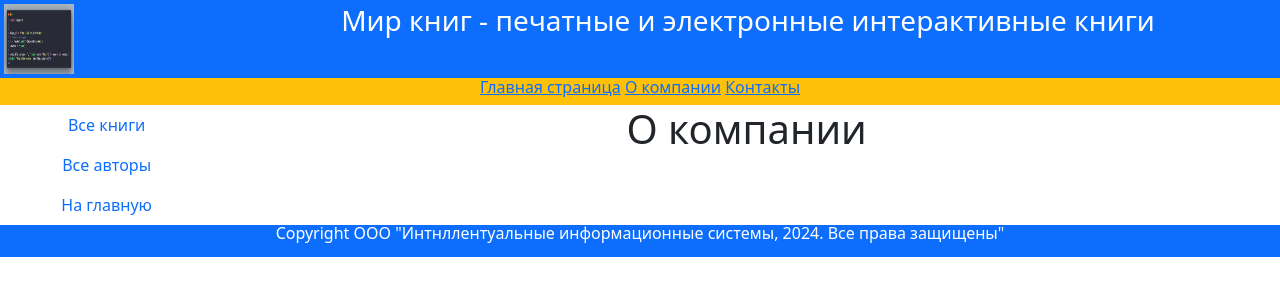
After one commit to OIITuMuCT/WebBooks, a Django app: page /about/ in a window 1280 px wide. The commit adds this page. Shown: the top 300 px of the page. Run offline with Django 4.2, Linux system fonts and the light colour scheme; some libraries are stand-ins or nearby versions.

Commit message:
Добавлены страница about, contact

```diff
--- a/catalog/urls.py
+++ b/catalog/urls.py
@@ -8,4 +8,6 @@ urlpatterns = [
     path('books/<int:pk>/', views.BookDetailView.as_view(), name="book-detail"),
     path('authors/', views.AuthorListView.as_view(), name='authors-list'),
     path('authors/<int:pk>/', views.AuthorDetailView.as_view(), name='authors-detail'),
+    path('about/', views.about, name='about'),
+    path('contact/', views.contact, name='contact'),
 ]
--- a/catalog/views.py
+++ b/catalog/views.py
@@ -5,6 +5,11 @@ from django.views.generic import ListView, DeleteView
 from .models import Book, Author, BookInstance
 
 # Create your views here.
+def about(request):
+    return render(request, 'catalog/about.html', )
+
+def contact(request):
+    return render(request, 'catalog/contact.html')
 
 def index(request):
     text_head = 'На нашем сайте вы можете получить книги в электронном виде'
--- /dev/null
+++ b/templates/catalog/about.html
@@ -0,0 +1,5 @@
+{% extends "catalog/base.html" %}
+
+{% block content %}
+<h1>О компании</h1>
+{% endblock %}
--- a/templates/catalog/base.html
+++ b/templates/catalog/base.html
@@ -23,8 +23,8 @@
         <div class="row bg-warning text-center">
             <h6>
                 <a href="{% url "index" %}">Главная страница</a>
-                <a href="{% url "index" %}">О компании</a>
-                <a href="{% url "index" %}">Контакты</a>
+                <a href="{% url "about" %}">О компании</a>
+                <a href="{% url "contact" %}">Контакты</a>
             </h6>
         </div>
     </div>
--- /dev/null
+++ b/templates/catalog/contact.html
@@ -0,0 +1,6 @@
+{% extends "catalog/base.html" %}
+
+{% block content %}
+<h1>Контакты</h1>
+
+{% endblock %}
```
